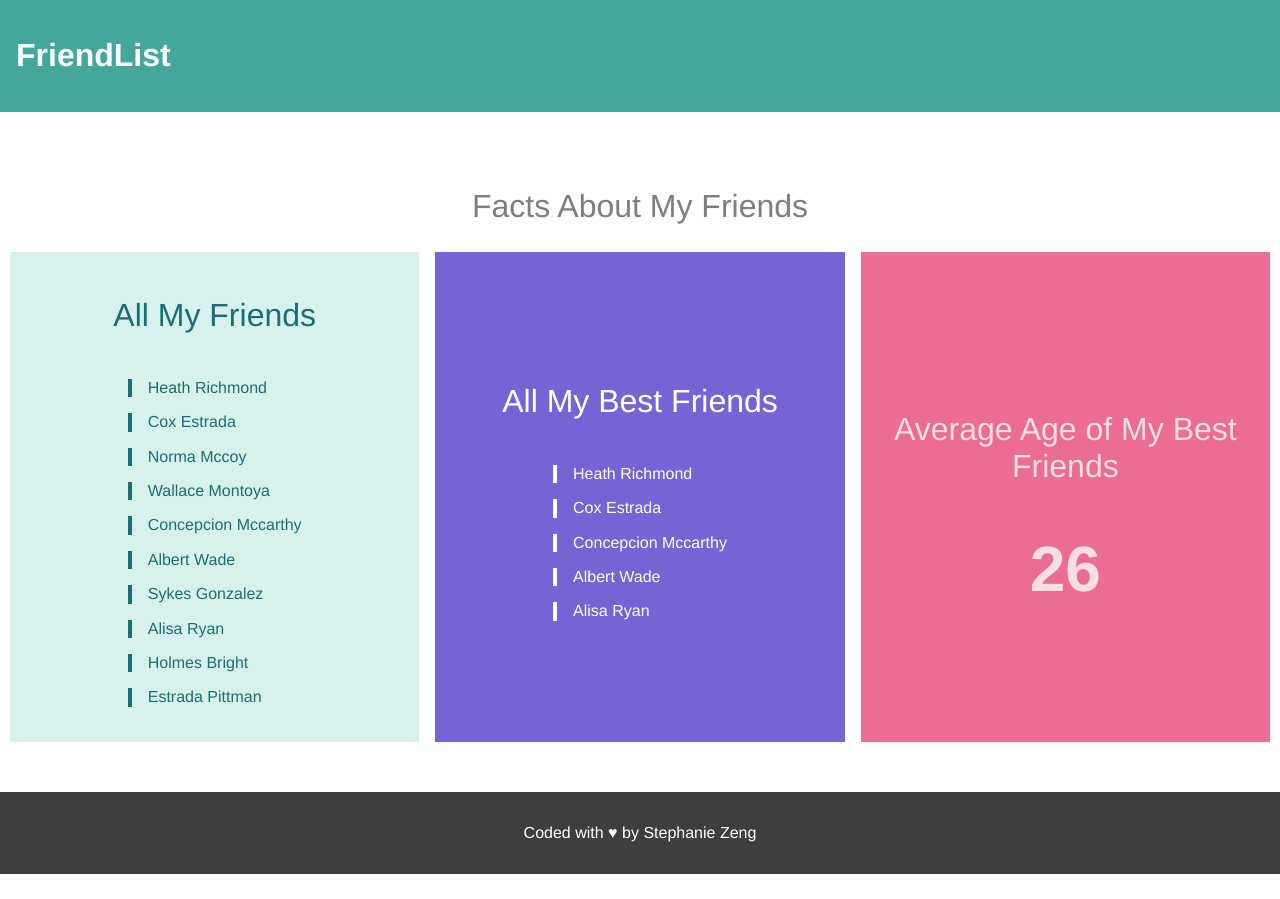
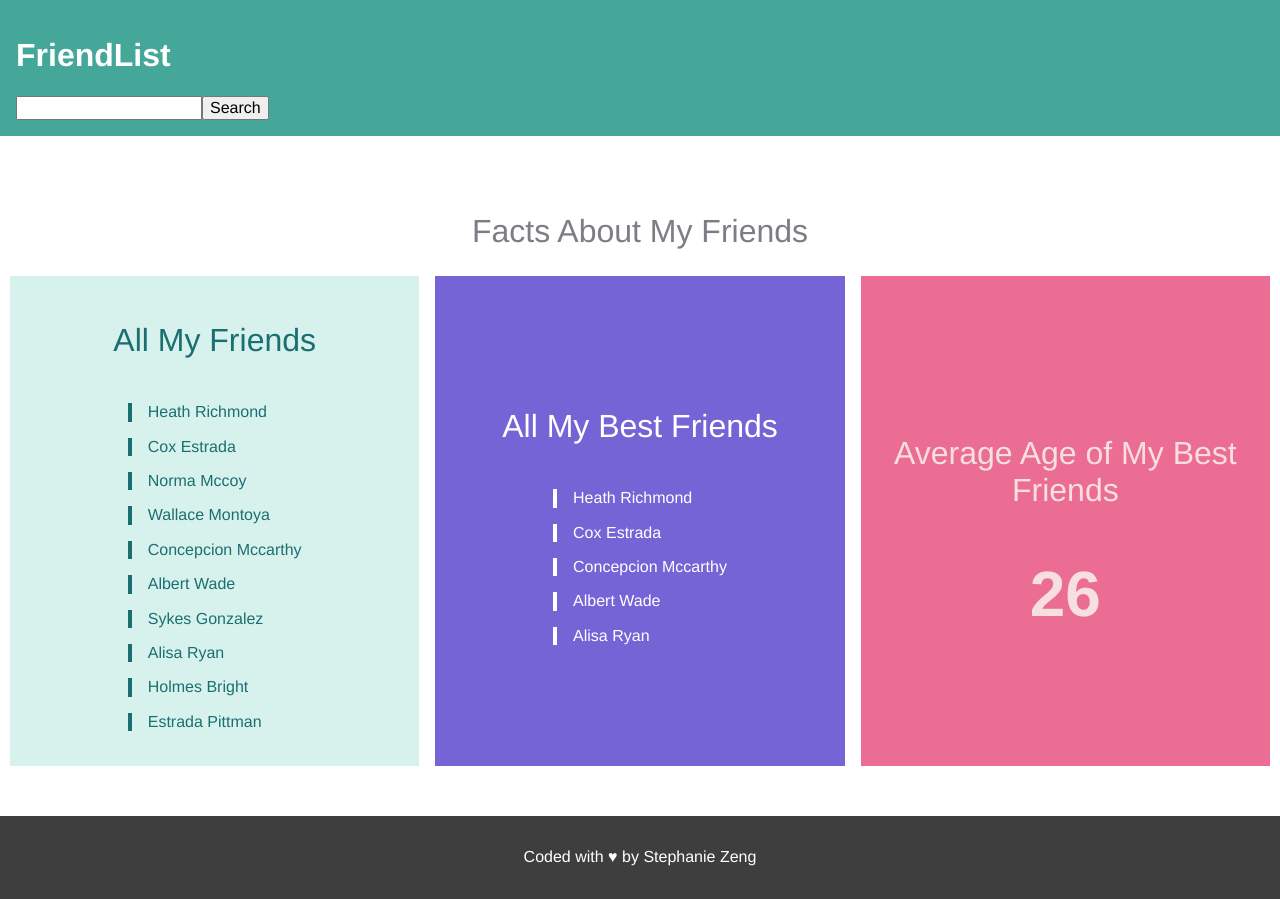
Before and after one commit to stephanie56/cohort3-react-1, a React (Create React App) app in the folder friendlist/: page / in a window 1280 px wide. Before the commit the page ends 874 px from the top, so only its background shows below. Built offline with nearby package versions, Linux system fonts and the light colour scheme.

Commit message:
Add search bar component

```diff
--- a/friendlist/src/components/Dashboard.js
+++ b/friendlist/src/components/Dashboard.js
@@ -9,7 +9,10 @@ export const Dashboard = ({ data }) => {
 
   return (
     <div className="Dashboard">
-      <List allfriends={data} bestFriends={bestFriends} averageAge={averageAge} />
+      <List
+        allfriends={data}
+        bestFriends={bestFriends}
+        averageAge={averageAge} />
     </div>
   );
 };
--- a/friendlist/src/components/Header.js
+++ b/friendlist/src/components/Header.js
@@ -1,9 +1,12 @@
 import React from 'react';
+
+import { SearchBar } from './SearchBar';
 
 export const Header = () => {
   return (
     <header className="Header">
       <h1>FriendList</h1>
+      <SearchBar />
     </header>
   );
 }
--- /dev/null
+++ b/friendlist/src/components/SearchBar.js
@@ -0,0 +1,10 @@
+import React from 'react';
+
+export const SearchBar = () => {
+  return (
+    <div className="SearchBar">
+      <input type="text"/>
+      <input type="button" value="Search" />
+    </div>
+  );
+}
```
